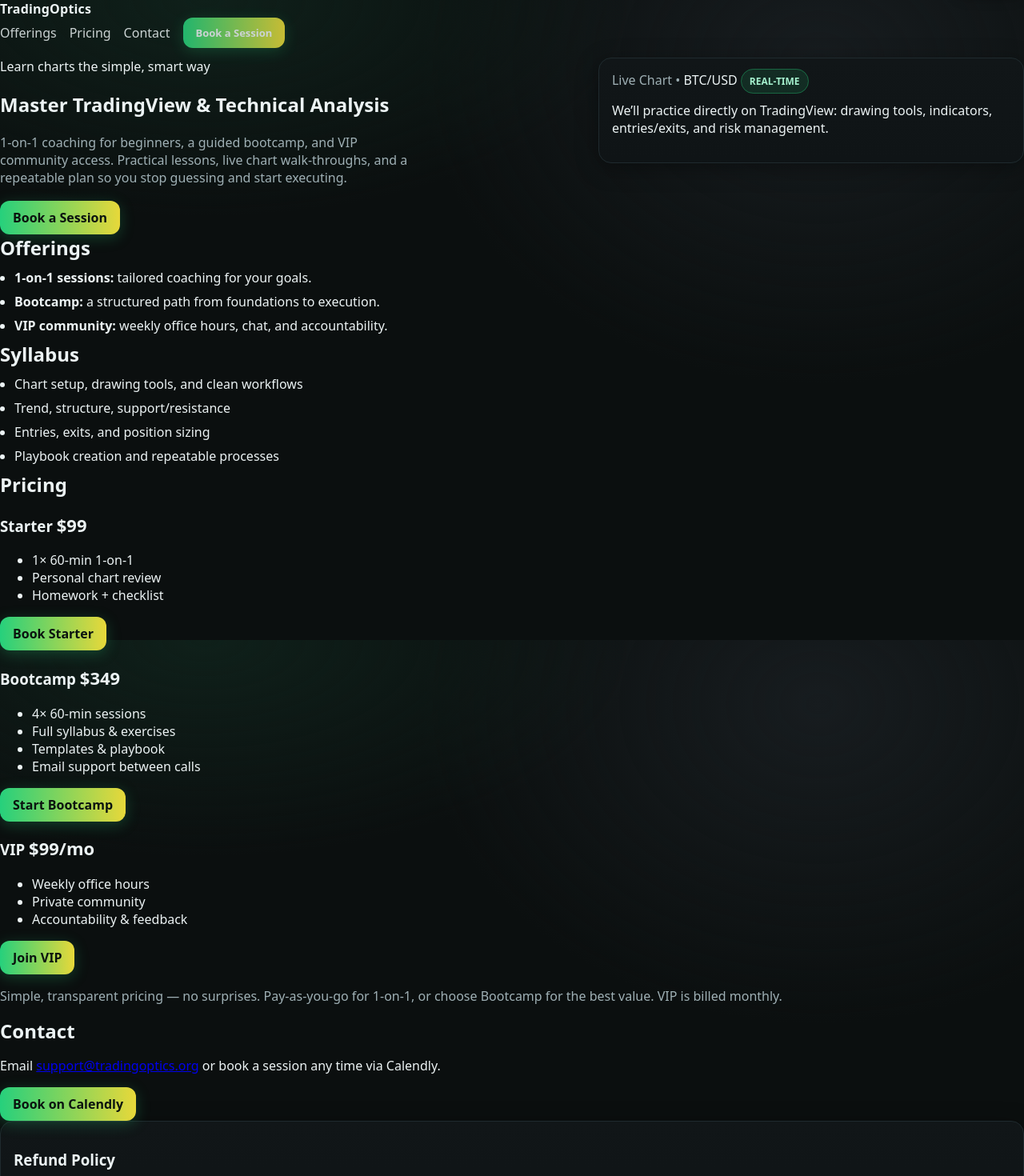
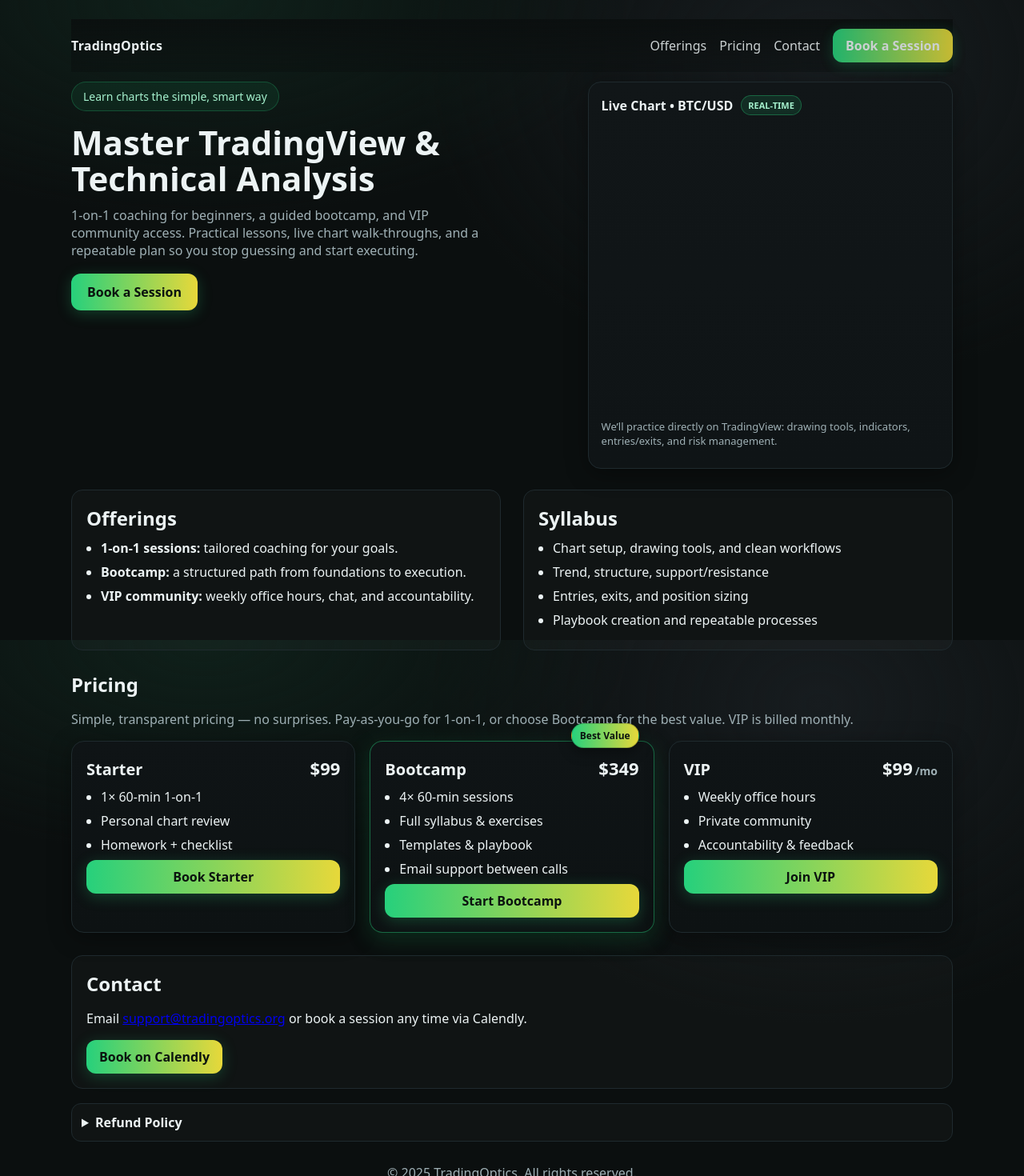
Before and after one commit to TradingOptics/TradingOpticsLive, a React (Vite) app: page / in a window 1280 px wide. Shown: the top 1470 px of the page at 80% size. Built offline with nearby package versions, Linux system fonts and the light colour scheme.

Commit message:
Update App.tsx

```diff
--- a/src/App.tsx
+++ b/src/App.tsx
@@ -1,15 +1,23 @@
-import React, { useEffect, useRef } from "react";
+import { useEffect, useRef } from "react";
+import "./styles.css";
 
-const calendly = "https://calendly.com/tradingoptics";
+const CALENDLY = "https://calendly.com/tradingoptics";
 
-function TradingViewWidget() {
-  const container = useRef<HTMLDivElement | null>(null);
+function TradingViewChart() {
+  const ref = useRef<HTMLDivElement>(null);
 
   useEffect(() => {
-    // @ts-ignore – TradingView is exposed by tv.js
-    if (window.TradingView && container.current) {
-      // Remove any prior widget
-      container.current.innerHTML = "";
+    if (!ref.current) return;
+
+    // remove any previous widget (hot reload / re-mount)
+    ref.current.innerHTML = "";
+
+    const script = document.createElement("script");
+    script.src = "https://s3.tradingview.com/tv.js";
+    script.async = true;
+    script.onload = () => {
+      // @ts-ignore TV global
+      if (window.TradingView) {
         // @ts-ignore
         new window.TradingView.widget({
           autosize: true,
@@ -19,56 +27,92 @@
           theme: "dark",
           style: "1",
           locale: "en",
-        toolbar_bg: "rgba(0,0,0,0)",
-        enable_publishing: false,
-        hide_top_toolbar: false,
-        hide_legend: false,
-        container_id: "tv_container",
-        studies: [],
-        withdateranges: true
+          hide_side_toolbar: false,
+          allow_symbol_change: true,
+          container_id: "tv-chart",
         });
       }
+    };
+
+    ref.current.appendChild(script);
+
+    return () => {
+      // remove to avoid stacking widgets
+      if (ref.current) ref.current.innerHTML = "";
+    };
   }, []);
 
   return (
-    <div className="card">
-      <div className="card-header">
-        <span className="muted">Live Chart •</span> BTC/USD <span className="badge">REAL-TIME</span>
+    <div className="card chart-card">
+      <div className="chart-header">
+        <div className="chart-title">
+          <span>Live Chart • BTC/USD</span>
+          <span className="badge small">REAL-TIME</span>
         </div>
-      <div id="tv_container" ref={container} className="tv-wrap" />
-      <p className="card-note">
-        We’ll practice directly on TradingView: drawing tools, indicators, entries/exits, and risk management.
+      </div>
+      <div id="tv-chart" className="chart-embed" ref={ref} />
+      <p className="muted small mt-12">
+        We’ll practice directly on TradingView: drawing tools, indicators,
+        entries/exits, and risk management.
       </p>
     </div>
   );
 }
 
-const Hero = () => (
+export default function App() {
+  return (
+    <div className="page">
+      {/* Header */}
+      <header className="header">
+        <div className="brand">TradingOptics</div>
+        <nav className="nav">
+          <a href="#offerings">Offerings</a>
+          <a href="#pricing">Pricing</a>
+          <a href="#contact">Contact</a>
+          <a className="btn" href={CALENDLY} target="_blank" rel="noreferrer">
+            Book a Session
+          </a>
+        </nav>
+      </header>
+
+      {/* Hero */}
       <section className="hero">
-    <div>
+        <div className="hero-copy">
           <div className="pill">Learn charts the simple, smart way</div>
-      <h1>Master TradingView &amp; Technical Analysis</h1>
+          <h1 className="hero-title">
+            Master TradingView &amp; Technical Analysis
+          </h1>
           <p className="lead">
-        1-on-1 coaching for beginners, a guided bootcamp, and VIP community access. Practical lessons, live chart
-        walk-throughs, and a repeatable plan so you stop guessing and start executing.
+            1-on-1 coaching for beginners, a guided bootcamp, and VIP community
+            access. Practical lessons, live chart walk-throughs, and a
+            repeatable plan so you stop guessing and start executing.
           </p>
-      <a className="btn btn-primary" href={calendly} target="_blank" rel="noreferrer">Book a Session</a>
+          <a className="btn lg" href={CALENDLY} target="_blank" rel="noreferrer">
+            Book a Session
+          </a>
         </div>
-    <TradingViewWidget />
+
+        <TradingViewChart />
       </section>
-);
 
-const Offerings = () => (
-  <section id="offerings" className="section grid-2">
-    <div>
+      {/* Offerings / Syllabus */}
+      <section id="offerings" className="two-col">
+        <div className="col">
           <h2>Offerings</h2>
           <ul className="bullets">
-        <li><strong>1-on-1 sessions:</strong> tailored coaching for your goals.</li>
-        <li><strong>Bootcamp:</strong> a structured path from foundations to execution.</li>
-        <li><strong>VIP community:</strong> weekly office hours, chat, and accountability.</li>
+            <li>
+              <strong>1-on-1 sessions:</strong> tailored coaching for your goals.
+            </li>
+            <li>
+              <strong>Bootcamp:</strong> a structured path from foundations to execution.
+            </li>
+            <li>
+              <strong>VIP community:</strong> weekly office hours, chat, and accountability.
+            </li>
           </ul>
         </div>
-    <div>
+
+        <div className="col">
           <h2>Syllabus</h2>
           <ul className="bullets">
             <li>Chart setup, drawing tools, and clean workflows</li>
@@ -78,116 +122,130 @@
           </ul>
         </div>
       </section>
-);
 
-const Pricing = () => (
-  <section id="pricing" className="section">
-    <h2>Pricing</h2>
+      {/* Pricing */}
+      <section id="pricing" className="pricing-wrap">
+        <h2 className="section-title">Pricing</h2>
+        <p className="muted">
+          Simple, transparent pricing — no surprises. Pay-as-you-go for 1-on-1,
+          or choose Bootcamp for the best value. VIP is billed monthly.
+        </p>
 
-    <div className="tiers">
-      <div className="tier">
-        <h3>Starter <span className="price">$99</span></h3>
-        <ul>
+        <div className="pricing">
+          {/* Starter */}
+          <article className="plan">
+            <div className="plan-head">
+              <h3 className="plan-title">Starter</h3>
+              <div className="price">$99</div>
+            </div>
+            <ul className="bullets">
               <li>1× 60-min 1-on-1</li>
               <li>Personal chart review</li>
               <li>Homework + checklist</li>
             </ul>
-        <a className="btn" href={calendly} target="_blank" rel="noreferrer">Book Starter</a>
+            <a
+              className="btn block"
+              href={CALENDLY}
+              target="_blank"
+              rel="noreferrer"
+            >
+              Book Starter
+            </a>
+          </article>
+
+          {/* Bootcamp */}
+          <article className="plan plan-accent">
+            <div className="plan-head">
+              <h3 className="plan-title">Bootcamp</h3>
+              <div className="price">$349</div>
+              <span className="tag">Best Value</span>
             </div>
-
-      <div className="tier tier-featured">
-        <div className="tag">Best Value</div>
-        <h3>Bootcamp <span className="price">$349</span></h3>
-        <ul>
+            <ul className="bullets">
               <li>4× 60-min sessions</li>
-          <li>Full syllabus & exercises</li>
-          <li>Templates & playbook</li>
+              <li>Full syllabus &amp; exercises</li>
+              <li>Templates &amp; playbook</li>
               <li>Email support between calls</li>
             </ul>
-        <a className="btn btn-primary" href={calendly} target="_blank" rel="noreferrer">Start Bootcamp</a>
+            <a
+              className="btn block"
+              href={CALENDLY}
+              target="_blank"
+              rel="noreferrer"
+            >
+              Start Bootcamp
+            </a>
+          </article>
+
+          {/* VIP */}
+          <article className="plan">
+            <div className="plan-head">
+              <h3 className="plan-title">VIP</h3>
+              <div className="price">$99<span className="per">/mo</span></div>
             </div>
-
-      <div className="tier">
-        <h3>VIP <span className="price">$99/mo</span></h3>
-        <ul>
+            <ul className="bullets">
               <li>Weekly office hours</li>
               <li>Private community</li>
-          <li>Accountability & feedback</li>
+              <li>Accountability &amp; feedback</li>
             </ul>
-        <a className="btn" href={calendly} target="_blank" rel="noreferrer">Join VIP</a>
+            <a
+              className="btn block"
+              href={CALENDLY}
+              target="_blank"
+              rel="noreferrer"
+            >
+              Join VIP
+            </a>
+          </article>
         </div>
-    </div>
+      </section>
 
-    <p className="muted center">
-      Simple, transparent pricing — no surprises. Pay-as-you-go for 1-on-1, or choose Bootcamp for the best value. VIP is billed monthly.
+      {/* Contact */}
+      <section id="contact" className="contact">
+        <h2>Contact</h2>
+        <p>
+          Email <a href="mailto:support@tradingoptics.org">support@tradingoptics.org</a>{" "}
+          or book a session any time via Calendly.
         </p>
+        <a className="btn" href={CALENDLY} target="_blank" rel="noreferrer">
+          Book on Calendly
+        </a>
       </section>
-);
 
-const Contact = () => (
-  <section id="contact" className="section grid-2">
-    <div>
-      <h2>Contact</h2>
-      <p>Email <a href="mailto:support@tradingoptics.org">support@tradingoptics.org</a> or book a session any time via Calendly.</p>
-      <a className="btn" href={calendly} target="_blank" rel="noreferrer">Book on Calendly</a>
-    </div>
-    <div className="card">
-      <h3 className="card-header">Refund Policy</h3>
-      <details className="refund">
-        <summary>Tap to expand</summary>
-
+      {/* Refund Policy (collapsed card kept minimal here; expand on your page if desired) */}
+      <section className="refund">
+        <details>
+          <summary>Refund Policy</summary>
+          <div className="refund-content">
             <h4>1-on-1 Coaching Sessions</h4>
             <ul>
-          <li><strong>Full refund</strong> if cancelled at least <strong>24 hours</strong> before the scheduled session.</li>
-          <li><strong>50% refund</strong> if cancelled within 24 hours.</li>
+              <li><strong>Full refund</strong> if cancelled ≥ 24h before the session.</li>
+              <li><strong>50% refund</strong> if cancelled within 24h.</li>
               <li><strong>No refund</strong> for no-shows or missed sessions.</li>
             </ul>
-
             <h4>Bootcamp Programs</h4>
             <ul>
-          <li><strong>Full refund</strong> if you cancel <strong>before the first session</strong> begins.</li>
-          <li><strong>50% refund</strong> if you cancel after the first session but before the second session.</li>
+              <li><strong>Full refund</strong> if you cancel before the first session begins.</li>
+              <li><strong>50% refund</strong> after the first session but before the second.</li>
               <li><strong>No refunds</strong> once two or more sessions have been attended.</li>
             </ul>
-
             <h4>VIP Community / Mentorship</h4>
             <ul>
               <li>VIP access is billed <strong>monthly</strong>.</li>
-          <li>You may <strong>cancel anytime</strong> before your next billing cycle.</li>
+              <li>You may <strong>cancel anytime</strong> before the next billing cycle.</li>
               <li><strong>No partial refunds</strong> for unused time during an active month.</li>
             </ul>
-
             <h4>Rescheduling</h4>
             <ul>
-          <li>Sessions may be rescheduled <strong>once without penalty</strong> if requested at least <strong>12 hours</strong> in advance.</li>
-          <li>Repeated rescheduling or last-minute changes may be treated as a cancellation.</li>
+              <li>Sessions may be rescheduled <strong>once without penalty</strong> if requested ≥ 12h in advance.</li>
+              <li>Repeated last-minute changes may be treated as a cancellation.</li>
             </ul>
+          </div>
         </details>
-    </div>
       </section>
-);
-
-export default function App() {
-  return (
-    <main className="wrapper">
-      <header className="topbar">
-        <div className="brand">TradingOptics</div>
-        <nav className="nav">
-          <a href="#offerings">Offerings</a>
-          <a href="#pricing">Pricing</a>
-          <a href="#contact">Contact</a>
-          <a className="btn btn-primary small" href={calendly} target="_blank" rel="noreferrer">Book a Session</a>
-        </nav>
-      </header>
-
-      <Hero />
-      <Offerings />
-      <Pricing />
-      <Contact />
 
       <footer className="footer">
         © {new Date().getFullYear()} TradingOptics. All rights reserved.
       </footer>
-    </main>
+    </div>
   );
 }
```
Lines whose indentation alone changed are shown as unchanged.
